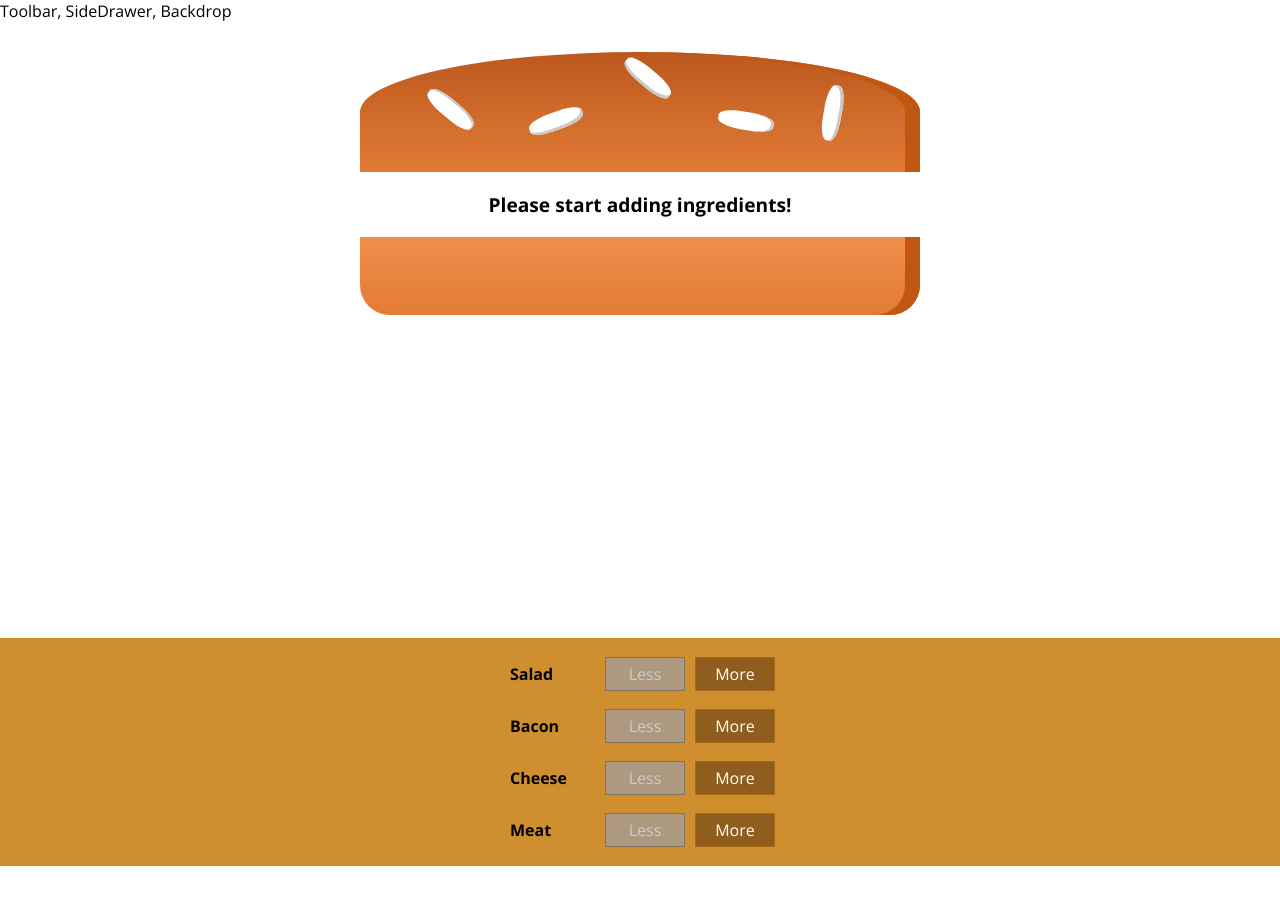
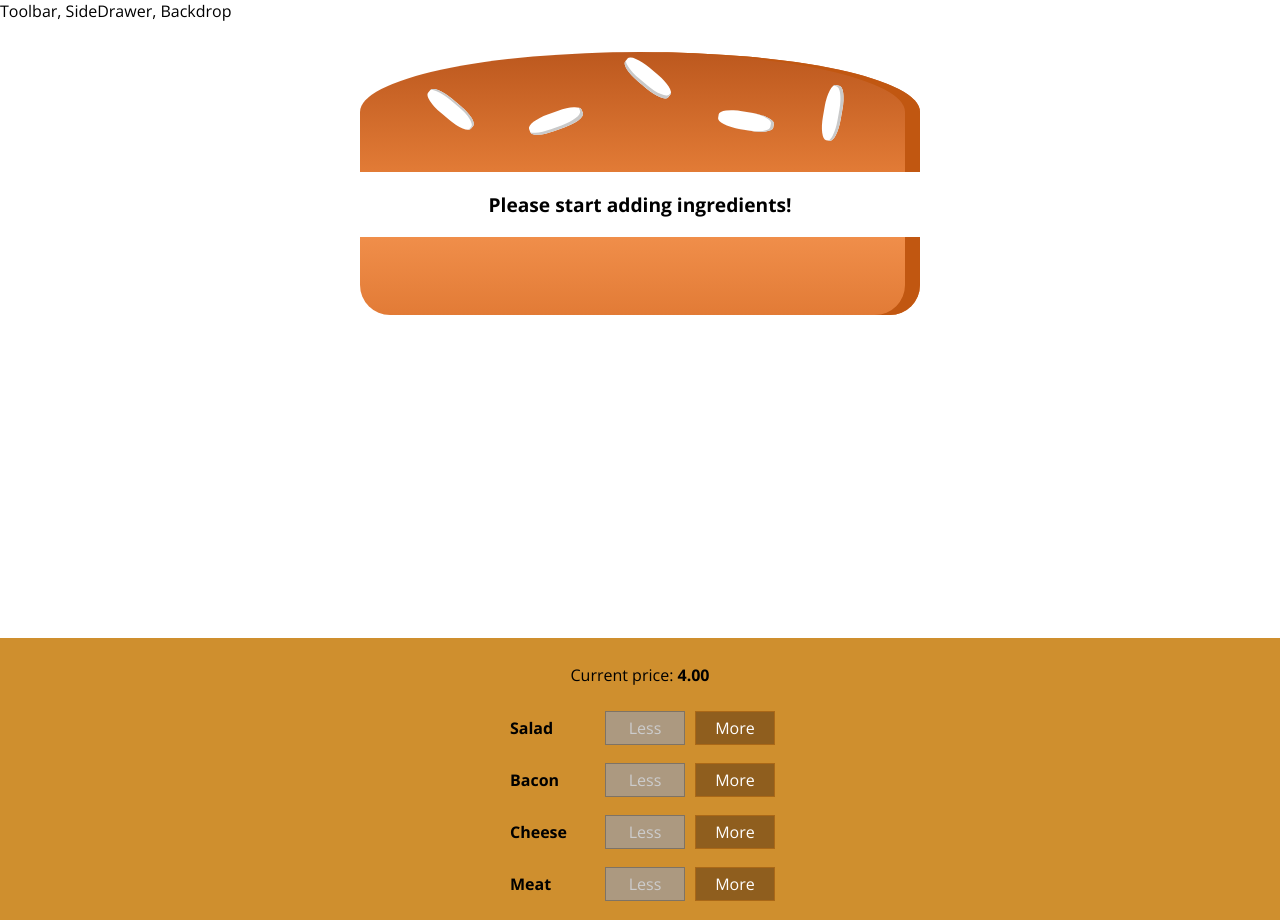
Before and after one commit to tzyiii/React-Learning, a React app: page / in a window 1280 px wide. Before the commit the page ends 866 px from the top, so only its background shows below. Built offline with nearby package versions, Linux system fonts and the light colour scheme.

Commit message:
add price calculating

```diff
--- a/src/components/Burger/BuildControls/BuildControls.js
+++ b/src/components/Burger/BuildControls/BuildControls.js
@@ -18,6 +18,7 @@
 
 const buildControls = (props) => (
 	<div className={classes.BuildControls}>
+		<p>Current price: <strong>{props.price.toFixed(2)}</strong></p>
 		{controls.map(ctrl => (
 			<BuildControl key={ctrl.label}
 						  label={ctrl.label}
--- a/src/containers/BurgerBuilder/BurgerBuilder.js
+++ b/src/containers/BurgerBuilder/BurgerBuilder.js
@@ -36,7 +36,7 @@
         updatedIngredients[type] = updatedCount;
         const priceDeduction = INGREDIENTS_PRICES[type];
         const oldPrice = this.state.totalPrice;
-        const newPrice = oldPrice - priceDeduction;
+        const newPrice = oldPrice + priceDeduction;
 
         this.setState({
             totalPrice: newPrice,
@@ -57,7 +57,7 @@
         updatedIngredients[type] = updatedCount;
         const priceAddition = INGREDIENTS_PRICES[type];
         const oldPrice = this.state.totalPrice;
-        const newPrice = oldPrice + priceAddition;
+        const newPrice = oldPrice - priceAddition;
 
         this.setState({
             totalPrice: newPrice,
@@ -79,7 +79,8 @@
                 <Burger ingredients={this.state.ingredients}/>
                 <BuildControls ingredientAdded={this.addIngredientHandler}
                                ingredientRemoved={this.removeIngredientHandler}
-                               disabled={disableInfo}/>
+                               disabled={disableInfo}
+                               price={this.state.totalPrice}/>
             </Aux>
         );
     }
```
